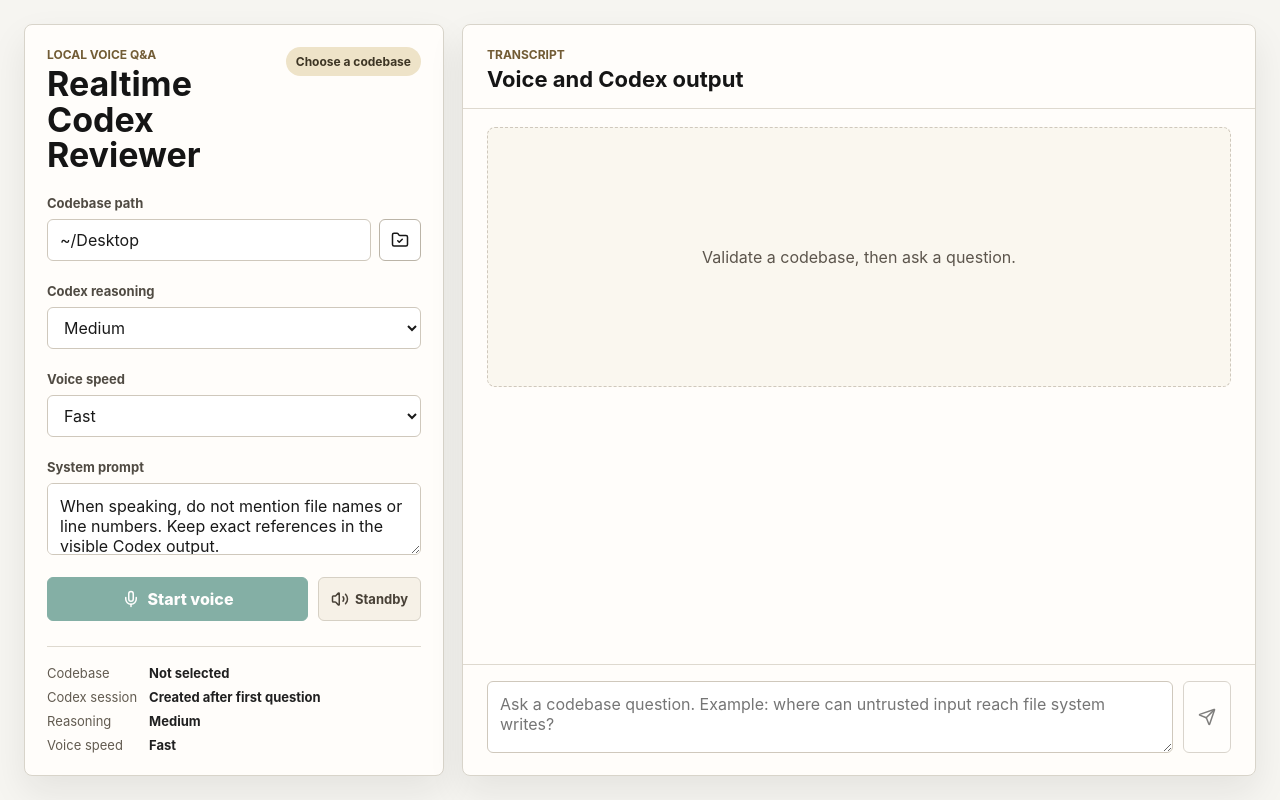
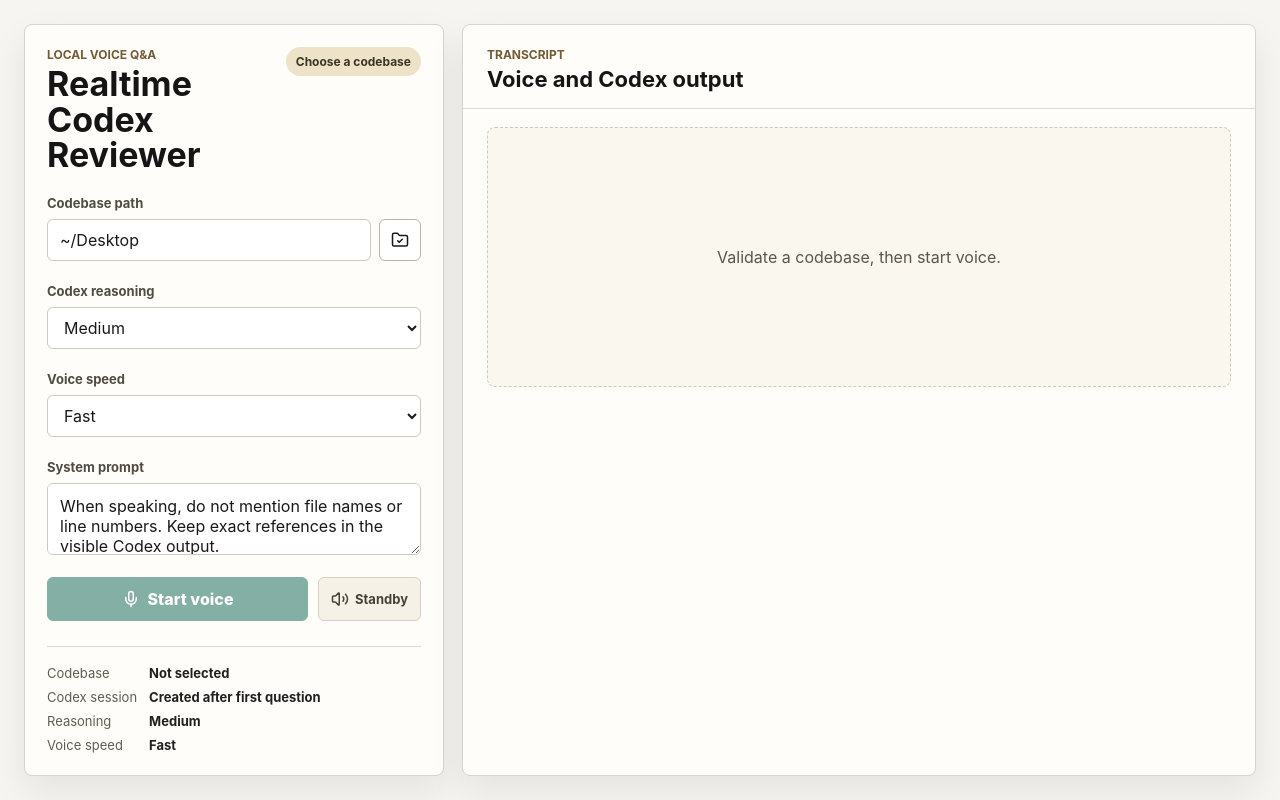
Before and after one commit to kevin-valerio/coread, a React (Vite) app: page / in a window 1280 px wide. Built offline with nearby package versions, Linux system fonts and the light colour scheme.

Commit message:
refactor(ui): remove text question form

```diff
--- a/src/App.tsx
+++ b/src/App.tsx
@@ -1,10 +1,9 @@
-import { FormEvent, useCallback, useMemo, useRef, useState } from "react";
+import { useCallback, useMemo, useRef, useState } from "react";
 import {
   FolderCheck,
   Mic,
   MicOff,
   Square,
-  Send,
   Volume2
 } from "lucide-react";
 import type { CodexAnswer, CodexReasoningEffort, ConversationRecord, TranscriptItem } from "./types";
@@ -43,7 +42,6 @@ export function App() {
     "When speaking, do not mention file names or line numbers. Keep exact references in the visible Codex output."
   );
   const [conversation, setConversation] = useState<ConversationRecord | null>(null);
-  const [question, setQuestion] = useState("");
   const [voiceState, setVoiceState] = useState<VoiceState>("idle");
   const [isAskingCodex, setIsAskingCodex] = useState(false);
   const [transcript, setTranscript] = useState<TranscriptItem[]>([]);
@@ -51,7 +49,6 @@ export function App() {
   const dataChannelRef = useRef<RTCDataChannel | null>(null);
   const audioRef = useRef<HTMLAudioElement | null>(null);
 
-  const canAsk = Boolean(validatedPath && question.trim() && !isAskingCodex);
   const statusText = useMemo(() => {
     if (!validatedPath) {
       return "Choose a codebase";
@@ -65,7 +62,7 @@ export function App() {
       return "Connecting voice";
     }
 
-    return "Text questions ready";
+    return "Voice ready";
   }, [validatedPath, voiceState]);
 
   const addTranscript = useCallback((role: TranscriptItem["role"], text: string) => {
@@ -177,24 +174,6 @@ export function App() {
       return payload;
     } finally {
       setIsAskingCodex(false);
-    }
-  }
-
-  async function submitTextQuestion(event: FormEvent<HTMLFormElement>) {
-    event.preventDefault();
-
-    if (!canAsk) {
-      return;
-    }
-
-    const text = question.trim();
-    setQuestion("");
-    addTranscript("user", text);
-
-    try {
-      await askCodex(text);
-    } catch (error) {
-      addTranscript("error", error instanceof Error ? error.message : "Codex request failed.");
     }
   }
 
@@ -443,7 +422,7 @@ export function App() {
           <div className="transcript-list">
             {transcript.length === 0 ? (
               <div className="empty-state">
-                <p>Validate a codebase, then ask a question.</p>
+                <p>Validate a codebase, then start voice.</p>
               </div>
             ) : (
               transcript.map((item) => (
@@ -457,17 +436,6 @@ export function App() {
               ))
             )}
           </div>
-
-          <form className="question-form" onSubmit={submitTextQuestion}>
-            <textarea
-              value={question}
-              onChange={(event) => setQuestion(event.target.value)}
-              placeholder="Ask a codebase question. Example: where can untrusted input reach file system writes?"
-            />
-            <button className="icon-button send-button" type="submit" disabled={!canAsk} title="Ask Codex">
-              <Send size={18} />
-            </button>
-          </form>
         </section>
       </section>
     </main>
--- a/src/styles.css
+++ b/src/styles.css
@@ -65,7 +65,7 @@ button:disabled {
 
 .review-panel {
   display: grid;
-  grid-template-rows: auto 1fr auto;
+  grid-template-rows: auto 1fr;
   min-width: 0;
 }
 
@@ -344,20 +344,6 @@ textarea:focus {
   line-height: 1.5;
 }
 
-.question-form {
-  display: grid;
-  grid-template-columns: minmax(0, 1fr) 48px;
-  gap: 10px;
-  padding: 16px 24px 22px;
-  border-top: 1px solid #ded9cf;
-}
-
-.send-button {
-  align-self: stretch;
-  width: 48px;
-  height: auto;
-}
-
 @media (max-width: 960px) {
   .app-shell {
     padding: 12px;
@@ -380,8 +366,7 @@ textarea:focus {
 @media (max-width: 560px) {
   .brand-row,
   .transcript-header,
-  .voice-actions,
-  .question-form {
+  .voice-actions {
     grid-template-columns: 1fr;
   }
 
@@ -395,7 +380,6 @@ textarea:focus {
   }
 
   .voice-meter,
-  .send-button,
   .icon-button {
     width: 100%;
   }
```
Also changed, not shown: 1 other file (tests, documents, lock files or other folders).
